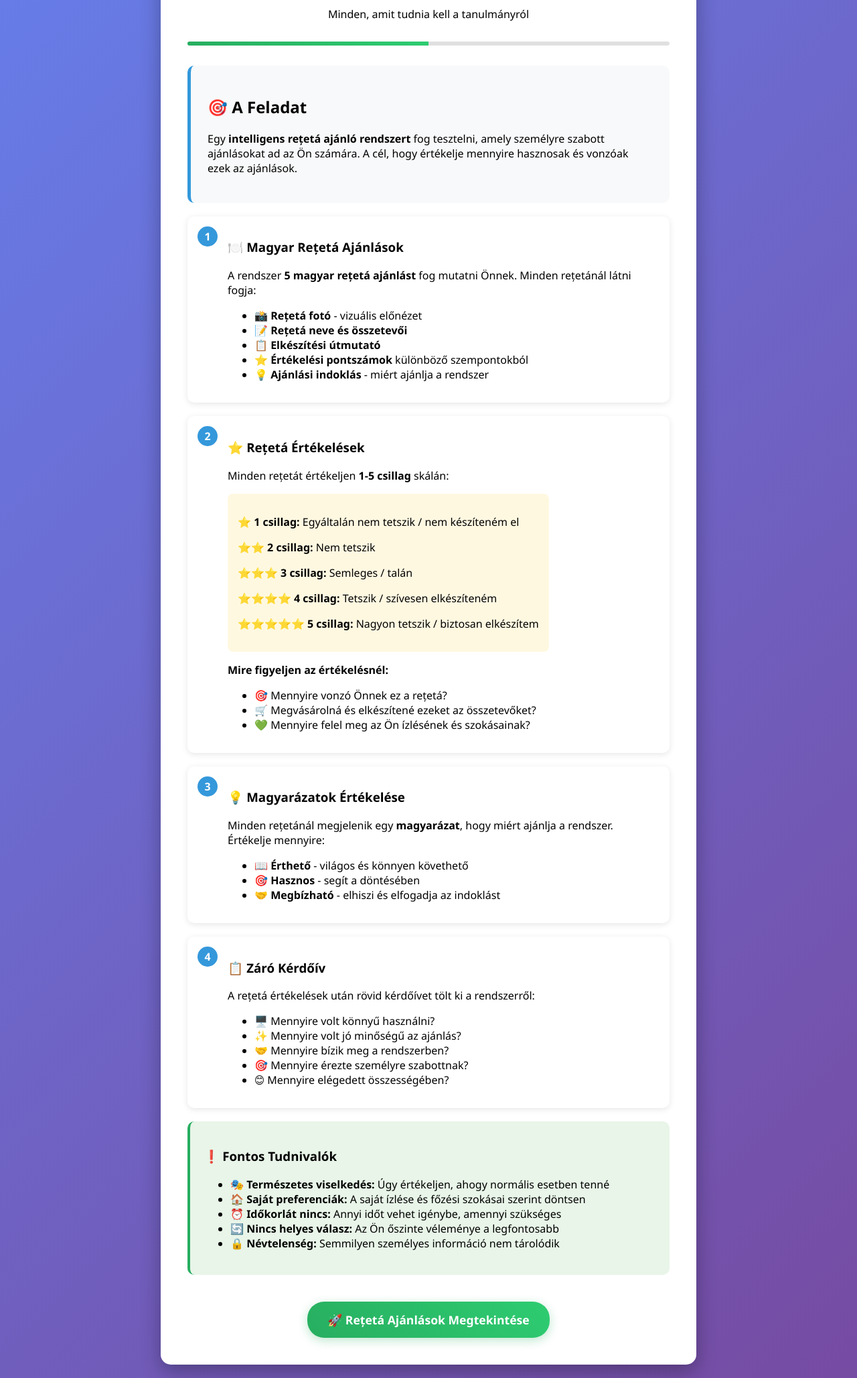
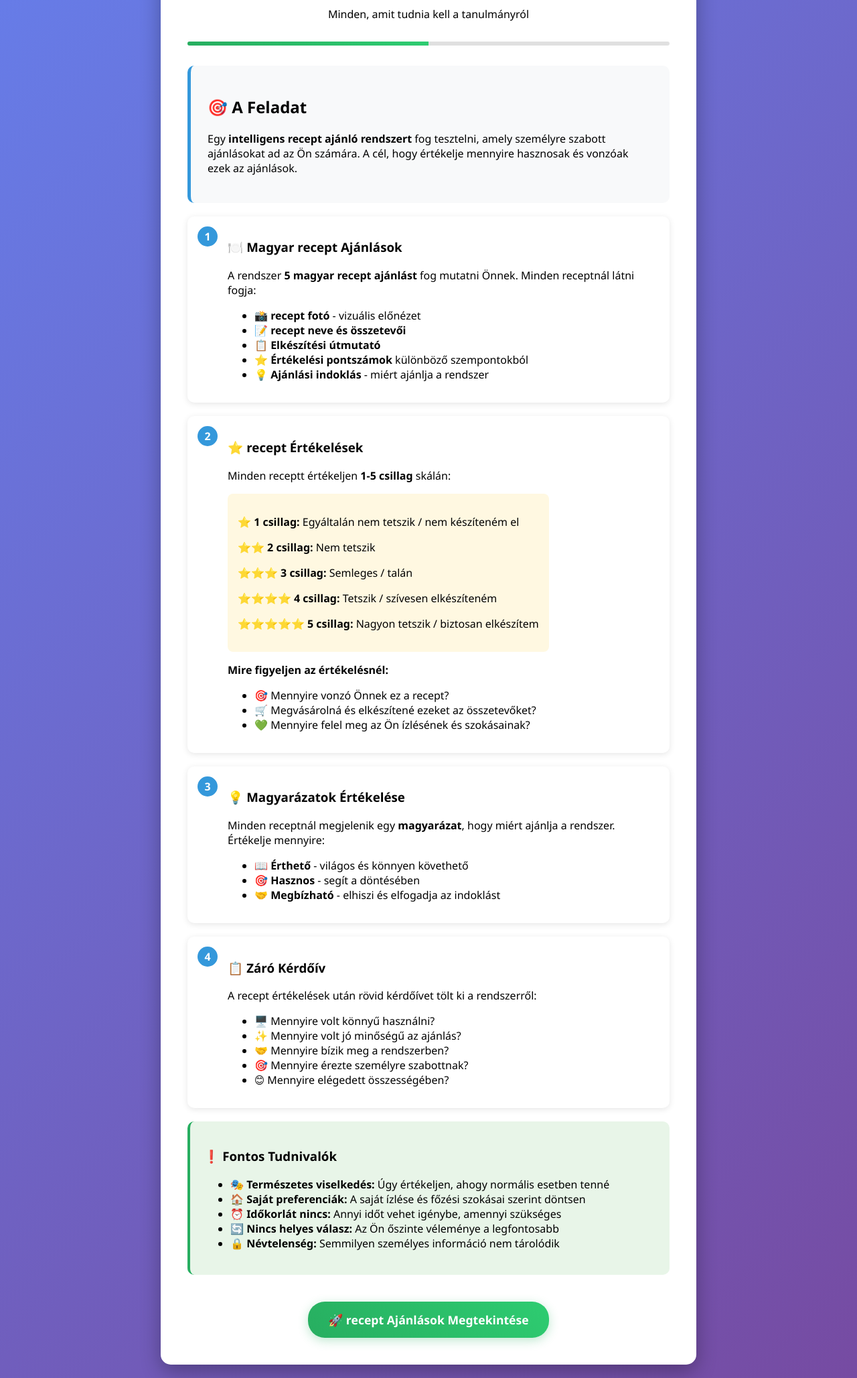
Before and after one commit to bvin81/sustainable-recipe-recommender, a Flask app: page /instructions in a window 1280 px wide. Shown: the part 136-2193 px from the top of the page at 67% size. Run offline with Flask 3, Linux system fonts and the light colour scheme; the visitor is signed in with stand-in values (Sample User, id 1).

Commit message:
Update instructions_hidden.html

```diff
--- a/user_study/templates/user_study/instructions_hidden.html
+++ b/user_study/templates/user_study/instructions_hidden.html
@@ -106,17 +106,17 @@
 
         <div class="instruction-box">
             <h2>🎯 A Feladat</h2>
-            <p>Egy <strong>intelligens rețetá ajánló rendszert</strong> fog tesztelni, amely személyre szabott ajánlásokat ad az Ön számára. A cél, hogy értékelje mennyire hasznosak és vonzóak ezek az ajánlások.</p>
+            <p>Egy <strong>intelligens recept ajánló rendszert</strong> fog tesztelni, amely személyre szabott ajánlásokat ad az Ön számára. A cél, hogy értékelje mennyire hasznosak és vonzóak ezek az ajánlások.</p>
         </div>
 
         <div class="step">
             <div class="step-number">1</div>
             <div class="step-content">
-                <h3>🍽️ Magyar Rețetá Ajánlások</h3>
-                <p>A rendszer <strong>5 magyar rețetá ajánlást</strong> fog mutatni Önnek. Minden rețetánál látni fogja:</p>
+                <h3>🍽️ Magyar recept Ajánlások</h3>
+                <p>A rendszer <strong>5 magyar recept ajánlást</strong> fog mutatni Önnek. Minden receptnál látni fogja:</p>
                 <ul>
-                    <li>📸 <strong>Rețetá fotó</strong> - vizuális előnézet</li>
-                    <li>📝 <strong>Rețetá neve és összetevői</strong></li>
+                    <li>📸 <strong>recept fotó</strong> - vizuális előnézet</li>
+                    <li>📝 <strong>recept neve és összetevői</strong></li>
                     <li>📋 <strong>Elkészítési útmutató</strong></li>
                     <li>⭐ <strong>Értékelési pontszámok</strong> különböző szempontokból</li>
                     <li>💡 <strong>Ajánlási indoklás</strong> - miért ajánlja a rendszer</li>
@@ -127,8 +127,8 @@
         <div class="step">
             <div class="step-number">2</div>
             <div class="step-content">
-                <h3>⭐ Rețetá Értékelések</h3>
-                <p>Minden rețetát értékeljen <strong>1-5 csillag</strong> skálán:</p>
+                <h3>⭐ recept Értékelések</h3>
+                <p>Minden receptt értékeljen <strong>1-5 csillag</strong> skálán:</p>
 
                 <div style="background: #fff8e1; padding: 15px; border-radius: 8px; margin: 15px 0;">
                     <p><strong>⭐ 1 csillag:</strong> Egyáltalán nem tetszik / nem készíteném el</p>
@@ -140,7 +140,7 @@
 
                 <p><strong>Mire figyeljen az értékelésnél:</strong></p>
                 <ul>
-                    <li>🎯 Mennyire vonzó Önnek ez a rețetá?</li>
+                    <li>🎯 Mennyire vonzó Önnek ez a recept?</li>
                     <li>🛒 Megvásárolná és elkészítené ezeket az összetevőket?</li>
                     <li>💚 Mennyire felel meg az Ön ízlésének és szokásainak?</li>
                 </ul>
@@ -151,7 +151,7 @@
             <div class="step-number">3</div>
             <div class="step-content">
                 <h3>💡 Magyarázatok Értékelése</h3>
-                <p>Minden rețetánál megjelenik egy <strong>magyarázat</strong>, hogy miért ajánlja a rendszer. Értékelje mennyire:</p>
+                <p>Minden receptnál megjelenik egy <strong>magyarázat</strong>, hogy miért ajánlja a rendszer. Értékelje mennyire:</p>
                 <ul>
                     <li>📖 <strong>Érthető</strong> - világos és könnyen követhető</li>
                     <li>🎯 <strong>Hasznos</strong> - segít a döntésében</li>
@@ -164,7 +164,7 @@
             <div class="step-number">4</div>
             <div class="step-content">
                 <h3>📋 Záró Kérdőív</h3>
-                <p>A rețetá értékelések után rövid kérdőívet tölt ki a rendszerről:</p>
+                <p>A recept értékelések után rövid kérdőívet tölt ki a rendszerről:</p>
                 <ul>
                     <li>🖥️ Mennyire volt könnyű használni?</li>
                     <li>✨ Mennyire volt jó minőségű az ajánlás?</li>
@@ -187,7 +187,7 @@
         </div>
 
         <div style="text-align: center; margin-top: 40px;">
-            <a href="/study" class="btn">🚀 Rețetá Ajánlások Megtekintése</a>
+            <a href="/study" class="btn">🚀 recept Ajánlások Megtekintése</a>
         </div>
     </div>
 </body>
```
